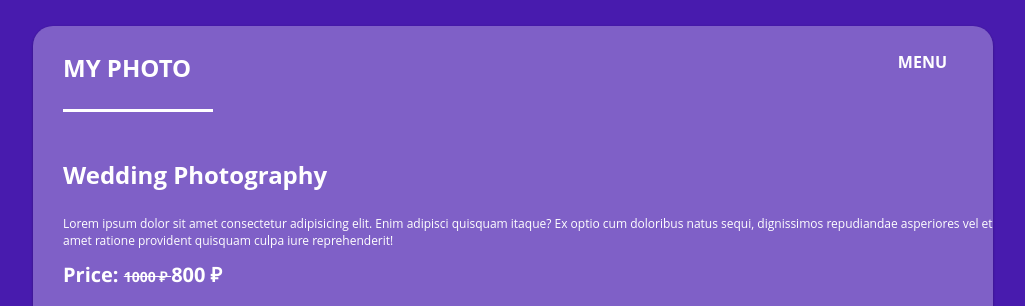
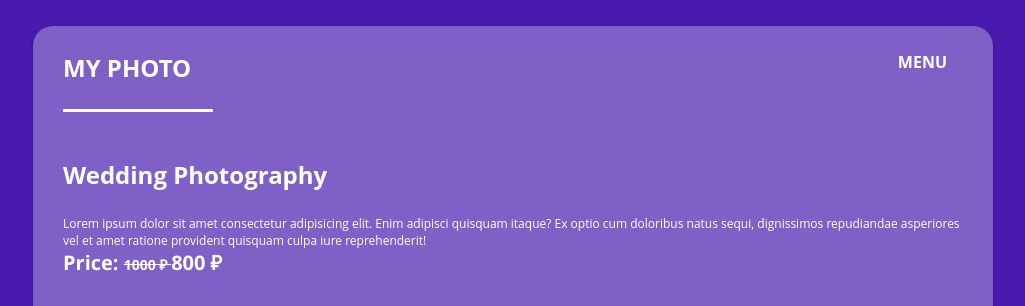
Before and after one commit to Squid90/EkaterinaPhotographer, a plain HTML site: page html/MyPhotoWedding.html in a window 1280 px wide. Shown: the top 306 px of the page, without its empty margins (127-1152 px from the left). Drawn offline with Linux system fonts and the light colour scheme; files whose address does not match are found by name.

Commit message:
Add files via upload

```diff
--- a/css/MyPhoto.css
+++ b/css/MyPhoto.css
@@ -128,7 +128,7 @@ body {
 }
 
 .post__name_text {
-  margin-left: 30px;
+  margin: 0 30px;
   font-size: 14px;
   text-align: left;
   color: #ffffff;
```
